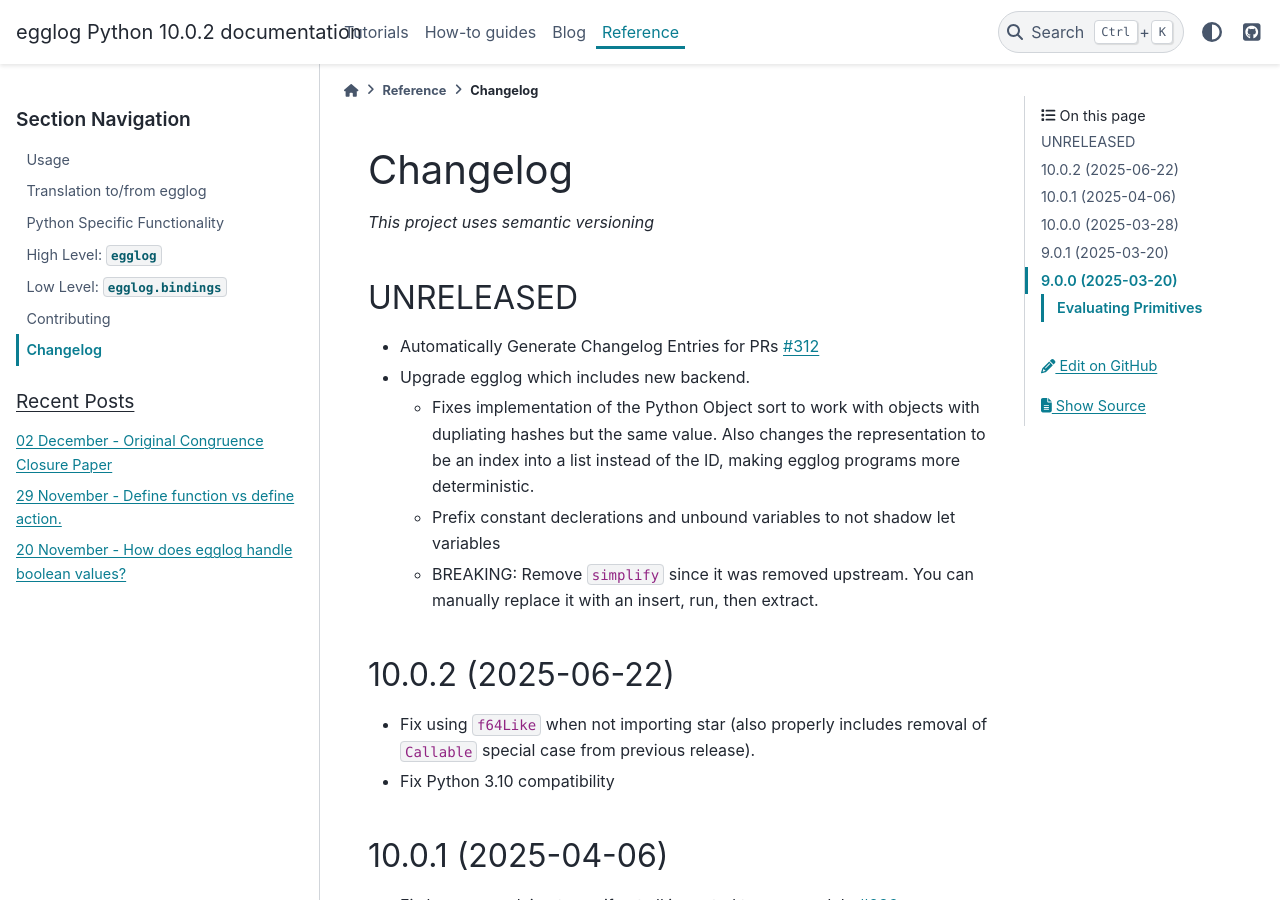
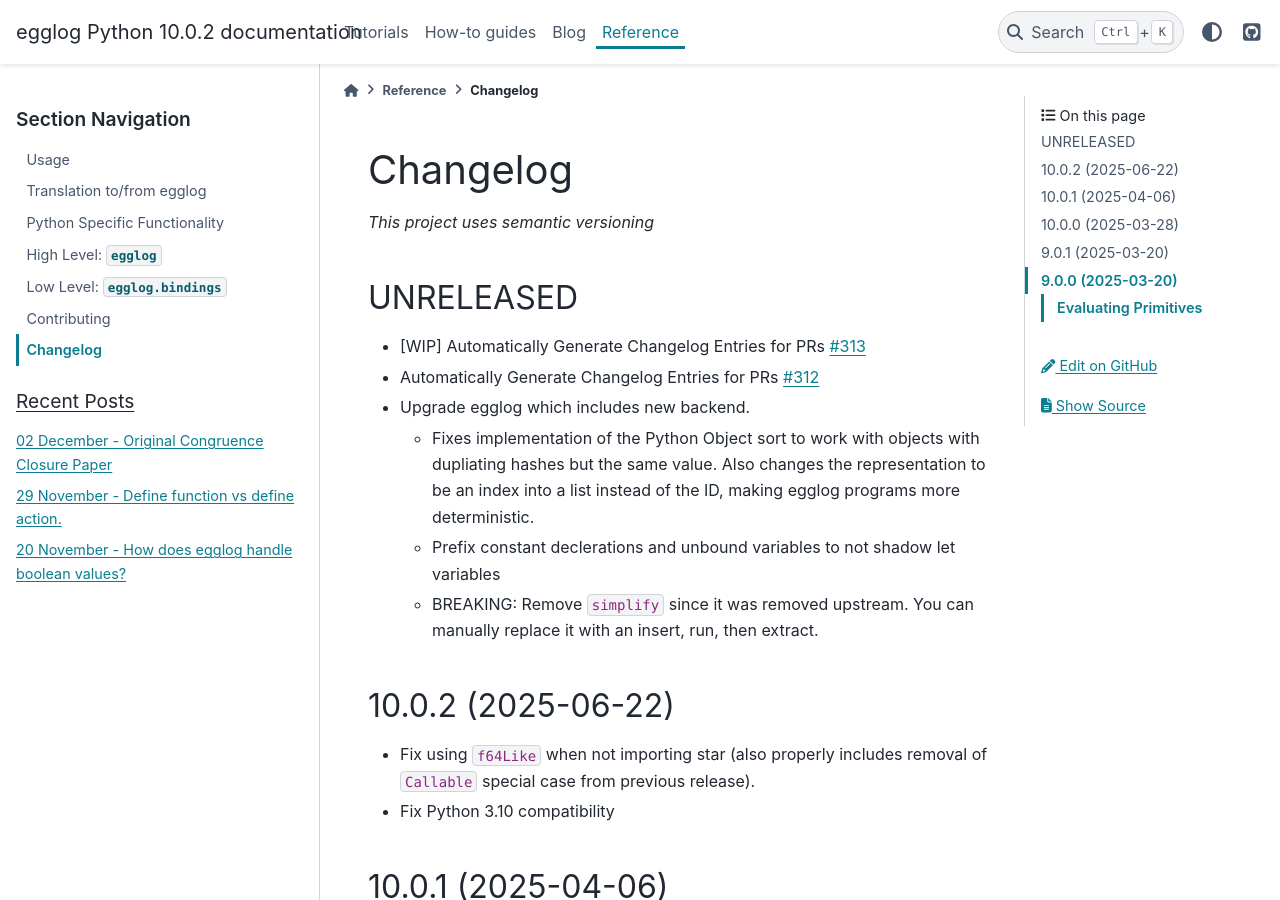
Before and after one commit to egraphs-good/egglog-python, a Sphinx documentation site: the page built from docs/changelog.md, in a window 1280 px wide and 900 px high. Built offline with Sphinx 7.4.7 and the PyData theme 0.15.4, drawn with Linux system fonts in a browser that asks for light colours; pages that are not in the unit, such as notebooks, are missing from menus; comment, search, counter and statistics services are not loaded; the version number is read from the project's files by our own code.

Commit message:
Add changelog entry for PR #313

```diff
--- a/docs/changelog.md
+++ b/docs/changelog.md
@@ -4,6 +4,7 @@ _This project uses semantic versioning_
 
 ## UNRELEASED
 
+- [WIP] Automatically Generate Changelog Entries for PRs [#313](https://github.com/egraphs-good/egglog-python/pull/313)
 - Automatically Generate Changelog Entries for PRs [#312](https://github.com/egraphs-good/egglog-python/pull/312)
 - Upgrade egglog which includes new backend.
   - Fixes implementation of the Python Object sort to work with objects with dupliating hashes but the same value.
```
